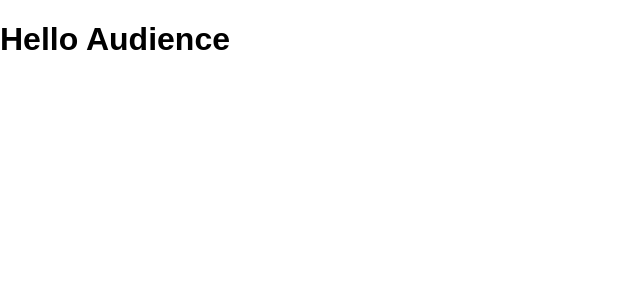
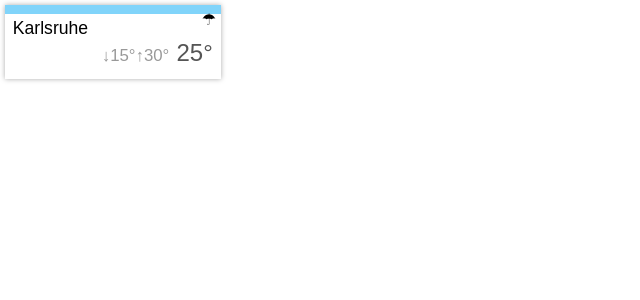
Before and after one commit to Maaahki/react-workshop-weather-app, a React (Create React App) app: page / in a window 1280 px wide. Shown: the top 300 px of the page, without its empty margins (0-640 px from the left). Built offline with nearby package versions, Linux system fonts and the light colour scheme.

Commit message:
Add WeatherTile component

```diff
--- a/src/App.jsx
+++ b/src/App.jsx
@@ -1,9 +1,9 @@
 import React from 'react';
 import './App.css';
-import HelloWorld from './components/HelloWorld';
+import WeatherTile from './components/WeatherTile';
 
 function App() {
-  return <HelloWorld name="Audience" />;
+  return <WeatherTile locationName="Karlsruhe" temperature={25} minTemperature={15} maxTemperature={30} />;
 }
 
 export default App;
--- /dev/null
+++ b/src/components/WeatherTile.jsx
@@ -0,0 +1,16 @@
+import React from 'react';
+
+function WeatherTile(props) {
+  return (
+    <div className="weather-tile weather-tile--rainy">
+      <h1 className="weather-tile__city">{props.locationName}</h1>
+      <div className="weather-tile__temperature">
+        <span className="temperature__min">{props.minTemperature}°</span>
+        <span className="temperature__max">{props.maxTemperature}°</span>
+        <span className="temperature__current">{props.temperature}°</span>
+      </div>
+    </div>
+  );
+}
+
+export default WeatherTile;
```
